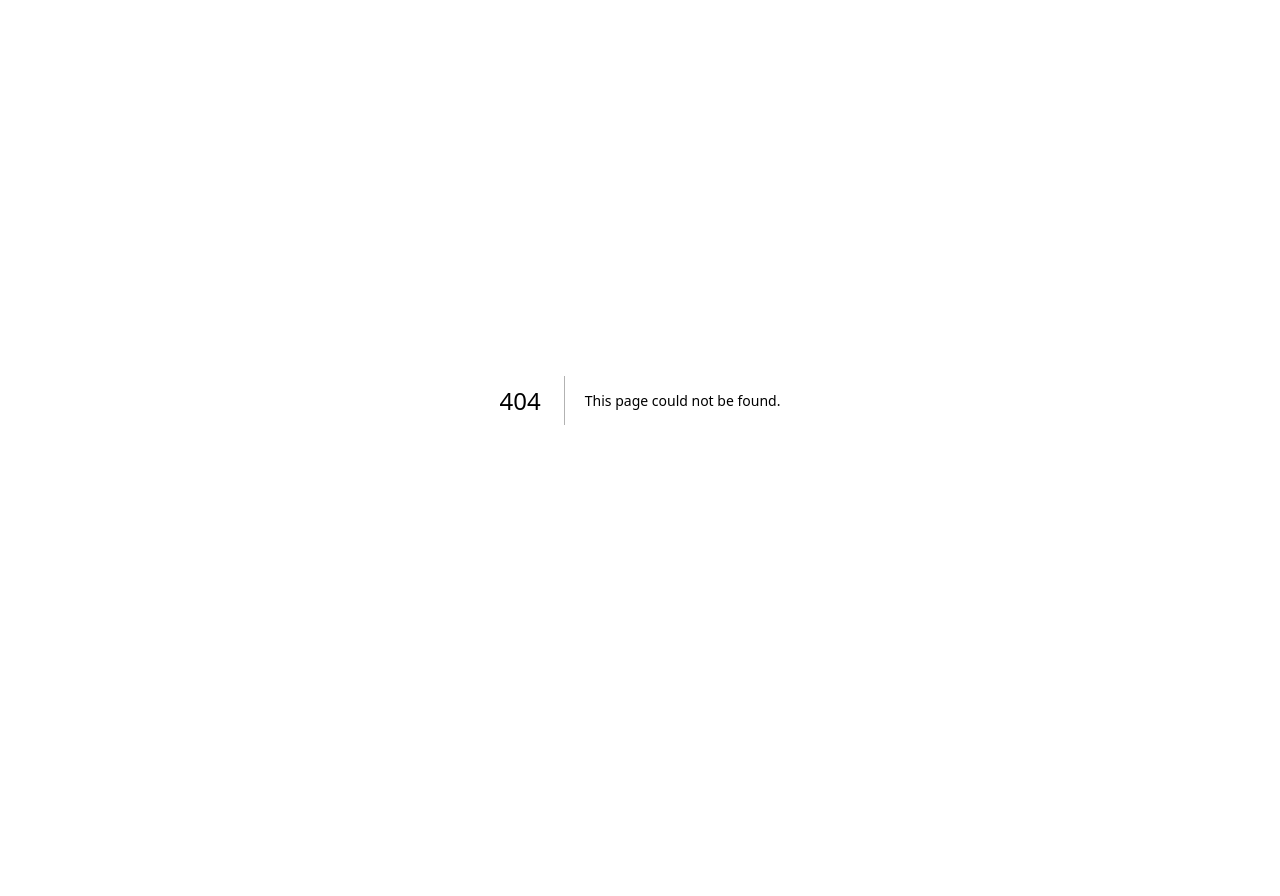
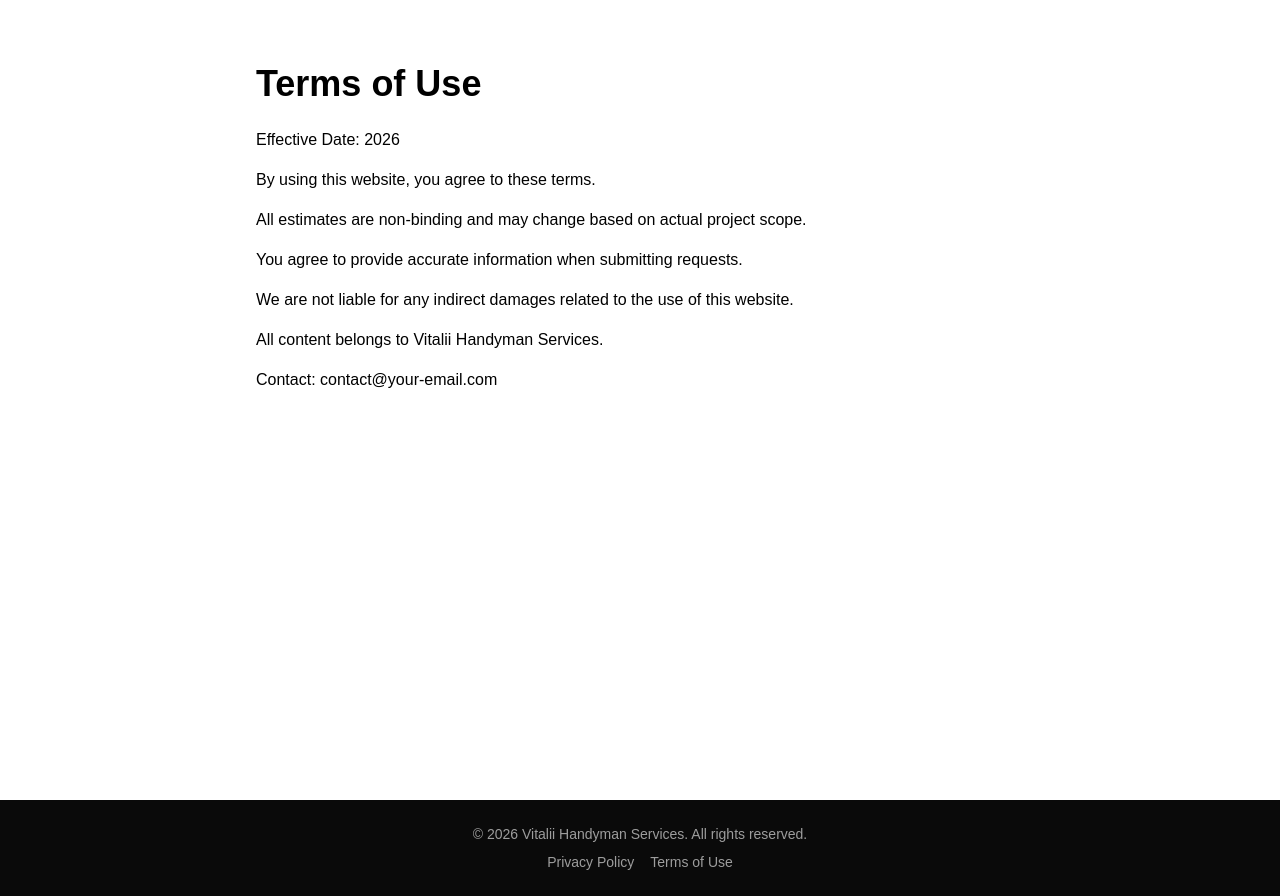
Before and after one commit to VitaliiPivnev/handyman-site, a Next.js app: page /terms in a window 1280 px wide. Before the commit this address had no page. Before the commit the page ends 800 px from the top, so only its background shows below. Built offline with nearby package versions, Linux system fonts and the light colour scheme.

Commit message:
add footer with privacy and terms

```diff
--- a/app/layout.tsx
+++ b/app/layout.tsx
@@ -38,7 +38,27 @@ export default function RootLayout({
       lang="en"
       className={`${geistSans.variable} ${geistMono.variable} h-full antialiased`}
     >
-      <body className="min-h-full flex flex-col">{children}<StickyBar /></body>
+      <body className="min-h-full flex flex-col">
+  {children}
+
+  {/* Footer */}
+  <footer className="bg-neutral-950 px-5 py-6 text-center text-sm text-white/60">
+    <div className="mb-2">
+      © 2026 Vitalii Handyman Services. All rights reserved.
+    </div>
+
+    <div className="flex justify-center gap-4">
+      <a href="/privacy" className="hover:text-white">
+        Privacy Policy
+      </a>
+      <a href="/terms" className="hover:text-white">
+        Terms of Use
+      </a>
+    </div>
+  </footer>
+
+  <StickyBar />
+</body>
     </html>
   );
 }
--- /dev/null
+++ b/app/privacy/page.tsx
@@ -0,0 +1,33 @@
+export default function PrivacyPage() {
+  return (
+    <main className="min-h-screen bg-white px-5 py-16 text-black">
+      <div className="mx-auto max-w-3xl">
+        <h1 className="text-4xl font-extrabold">Privacy Policy</h1>
+
+        <p className="mt-6">
+          Effective Date: 2026
+        </p>
+
+        <p className="mt-4">
+          Vitalii Handyman Services respects your privacy and is committed to protecting your personal information.
+        </p>
+
+        <p className="mt-4">
+          We may collect information such as your name, phone number, email, project details, and photos you upload through the website.
+        </p>
+
+        <p className="mt-4">
+          This information is used only to respond to your requests and provide services. We do not sell your data.
+        </p>
+
+        <p className="mt-4">
+          By using this website, you agree to this policy.
+        </p>
+
+        <p className="mt-4">
+          Contact: contact@your-email.com
+        </p>
+      </div>
+    </main>
+  );
+}
--- /dev/null
+++ b/app/terms/page.tsx
@@ -0,0 +1,37 @@
+export default function TermsPage() {
+  return (
+    <main className="min-h-screen bg-white px-5 py-16 text-black">
+      <div className="mx-auto max-w-3xl">
+        <h1 className="text-4xl font-extrabold">Terms of Use</h1>
+
+        <p className="mt-6">
+          Effective Date: 2026
+        </p>
+
+        <p className="mt-4">
+          By using this website, you agree to these terms.
+        </p>
+
+        <p className="mt-4">
+          All estimates are non-binding and may change based on actual project scope.
+        </p>
+
+        <p className="mt-4">
+          You agree to provide accurate information when submitting requests.
+        </p>
+
+        <p className="mt-4">
+          We are not liable for any indirect damages related to the use of this website.
+        </p>
+
+        <p className="mt-4">
+          All content belongs to Vitalii Handyman Services.
+        </p>
+
+        <p className="mt-4">
+          Contact: contact@your-email.com
+        </p>
+      </div>
+    </main>
+  );
+}
--- a/app/thanks/page.tsx
+++ b/app/thanks/page.tsx
@@ -23,7 +23,7 @@ export default function ThanksPage() {
           </a>
 
           <a
-            href="sms:+13054650208"
+            href="sms:+13054650028"
             className="rounded-xl border border-white/20 px-6 py-4 font-bold text-white"
           >
             Text Us
```
